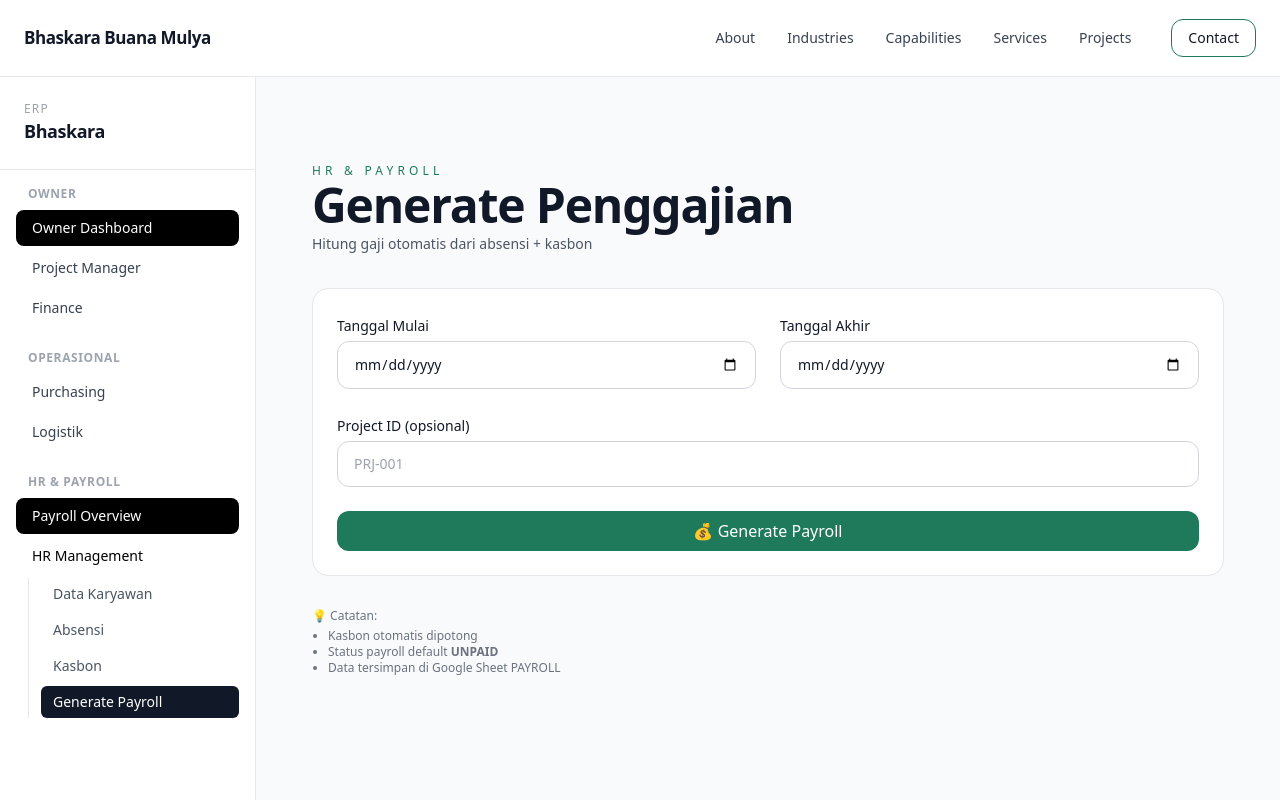
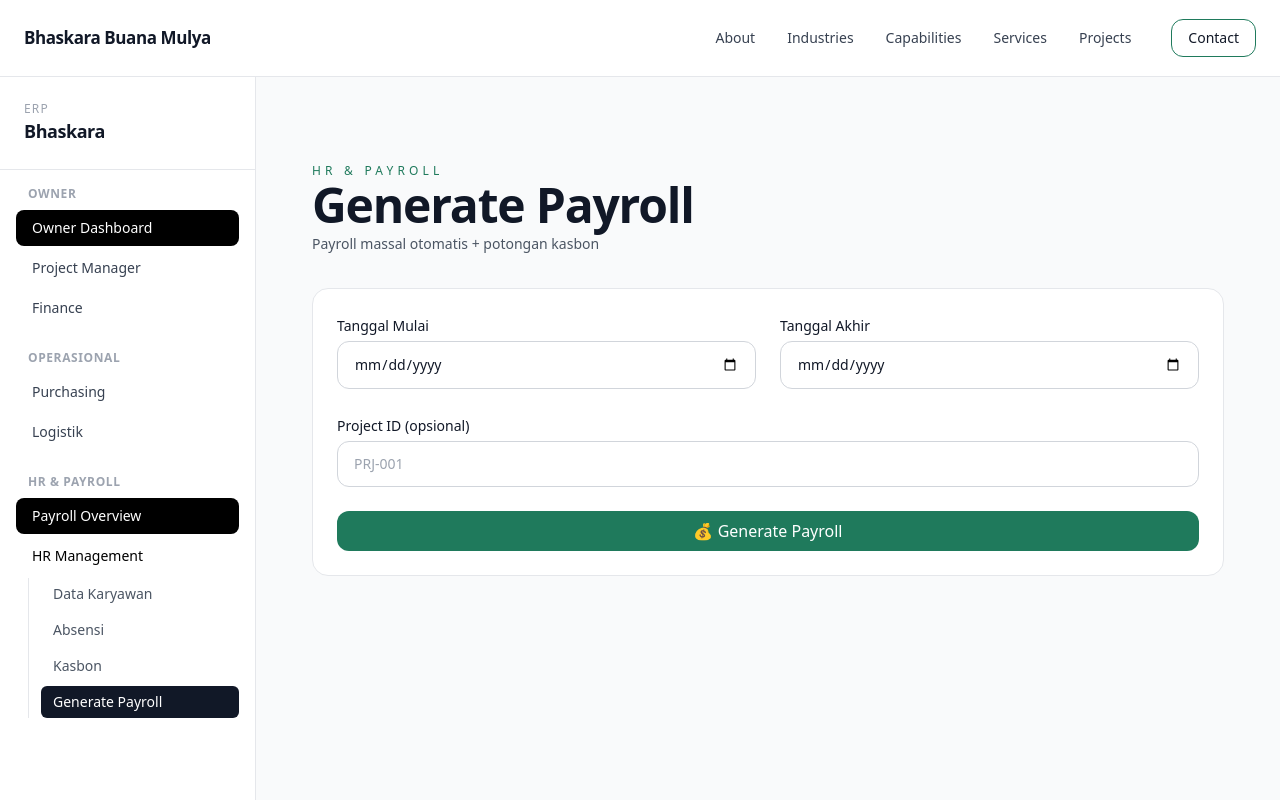
Before and after one commit to herlan-syihabudin/Bhaskara, a Next.js app: page /dashboard/payroll/generate in a window 1280 px wide. Shown: the top 800 px of the page. Built offline with nearby package versions, Linux system fonts and the light colour scheme.

Commit message:
Update page.tsx

```diff
--- a/app/dashboard/payroll/generate/page.tsx
+++ b/app/dashboard/payroll/generate/page.tsx
@@ -1,6 +1,16 @@
 "use client";
 
 import { useState } from "react";
+
+type PreviewRow = {
+  karyawan_id: string;
+  nama: string;
+  role: string;
+  type: string;
+  gaji_bruto: number;
+  potongan_kasbon: number;
+  total: number;
+};
 
 export default function GeneratePayrollPage() {
   const [startDate, setStartDate] = useState("");
@@ -8,8 +18,13 @@ export default function GeneratePayrollPage() {
   const [projectId, setProjectId] = useState("");
 
   const [loading, setLoading] = useState(false);
-  const [result, setResult] = useState<any>(null);
   const [error, setError] = useState<string | null>(null);
+
+  const [result, setResult] = useState<{
+    periode: string;
+    total_karyawan: number;
+    rows: PreviewRow[];
+  } | null>(null);
 
   async function generate() {
     if (!startDate || !endDate) {
@@ -28,16 +43,13 @@ export default function GeneratePayrollPage() {
         body: JSON.stringify({
           startDate,
           endDate,
-          periode: `${startDate} s/d ${endDate}`,
+          periode: `${startDate} s.d ${endDate}`,
           project_id: projectId || "",
         }),
       });
 
       const data = await res.json();
-
-      if (!res.ok) {
-        throw new Error(data?.error || "Gagal generate payroll");
-      }
+      if (!res.ok) throw new Error(data?.error || "Gagal generate payroll");
 
       setResult(data);
     } catch (e: any) {
@@ -48,13 +60,13 @@ export default function GeneratePayrollPage() {
   }
 
   return (
-    <section className="container-bbm py-12 max-w-3xl space-y-8">
+    <section className="container-bbm py-12 space-y-8">
       {/* HEADER */}
       <div>
         <p className="badge">HR & PAYROLL</p>
-        <h1>Generate Penggajian</h1>
+        <h1>Generate Payroll</h1>
         <p className="text-body mt-1">
-          Hitung gaji otomatis dari absensi + kasbon
+          Payroll massal otomatis + potongan kasbon
         </p>
       </div>
 
@@ -62,7 +74,7 @@ export default function GeneratePayrollPage() {
       <div className="card p-6 space-y-6">
         <div className="grid md:grid-cols-2 gap-6">
           <div>
-            <label className="text-sm font-medium">Tanggal Mulai</label>
+            <label className="text-sm">Tanggal Mulai</label>
             <input
               type="date"
               className="form-input mt-1"
@@ -72,7 +84,7 @@ export default function GeneratePayrollPage() {
           </div>
 
           <div>
-            <label className="text-sm font-medium">Tanggal Akhir</label>
+            <label className="text-sm">Tanggal Akhir</label>
             <input
               type="date"
               className="form-input mt-1"
@@ -82,9 +94,7 @@ export default function GeneratePayrollPage() {
           </div>
 
           <div className="md:col-span-2">
-            <label className="text-sm font-medium">
-              Project ID (opsional)
-            </label>
+            <label className="text-sm">Project ID (opsional)</label>
             <input
               className="form-input mt-1"
               placeholder="PRJ-001"
@@ -102,32 +112,57 @@ export default function GeneratePayrollPage() {
           {loading ? "⏳ Menghitung Payroll..." : "💰 Generate Payroll"}
         </button>
 
-        {/* ERROR */}
         {error && (
-          <div className="text-sm bg-red-50 text-red-700 p-3 rounded">
+          <div className="bg-red-50 text-red-700 p-3 rounded text-sm">
             ❌ {error}
-          </div>
-        )}
-
-        {/* RESULT */}
-        {result && (
-          <div className="text-sm bg-green-50 text-green-800 p-4 rounded space-y-2">
-            <p className="font-medium">✅ Payroll berhasil digenerate</p>
-            <p>Periode: {result.periode}</p>
-            <p>Total Karyawan: {result.total_karyawan}</p>
           </div>
         )}
       </div>
 
-      {/* NOTE */}
-      <div className="text-xs text-gray-500">
-        💡 Catatan:
-        <ul className="list-disc ml-4 mt-1">
-          <li>Kasbon otomatis dipotong</li>
-          <li>Status payroll default <b>UNPAID</b></li>
-          <li>Data tersimpan di Google Sheet PAYROLL</li>
-        </ul>
-      </div>
+      {/* PREVIEW RESULT */}
+      {result && (
+        <div className="card p-6 space-y-4">
+          <h2 className="font-semibold">
+            Preview Payroll – {result.periode}
+          </h2>
+
+          <table className="w-full text-sm">
+            <thead className="border-b text-gray-500">
+              <tr>
+                <th>Nama</th>
+                <th>Role</th>
+                <th>Tipe</th>
+                <th className="text-right">Gaji Bruto</th>
+                <th className="text-right">Kasbon</th>
+                <th className="text-right">Total Dibayar</th>
+              </tr>
+            </thead>
+
+            <tbody>
+              {result.rows.map((r, i) => (
+                <tr key={i} className="border-b">
+                  <td>{r.nama}</td>
+                  <td>{r.role}</td>
+                  <td>{r.type}</td>
+                  <td className="text-right">
+                    Rp {r.gaji_bruto.toLocaleString("id-ID")}
+                  </td>
+                  <td className="text-right text-red-600">
+                    - Rp {r.potongan_kasbon.toLocaleString("id-ID")}
+                  </td>
+                  <td className="text-right font-semibold">
+                    Rp {r.total.toLocaleString("id-ID")}
+                  </td>
+                </tr>
+              ))}
+            </tbody>
+          </table>
+
+          <div className="text-xs text-gray-500">
+            💡 Kasbon otomatis dipotong dan dicatat ke payroll
+          </div>
+        </div>
+      )}
     </section>
   );
 }
```
